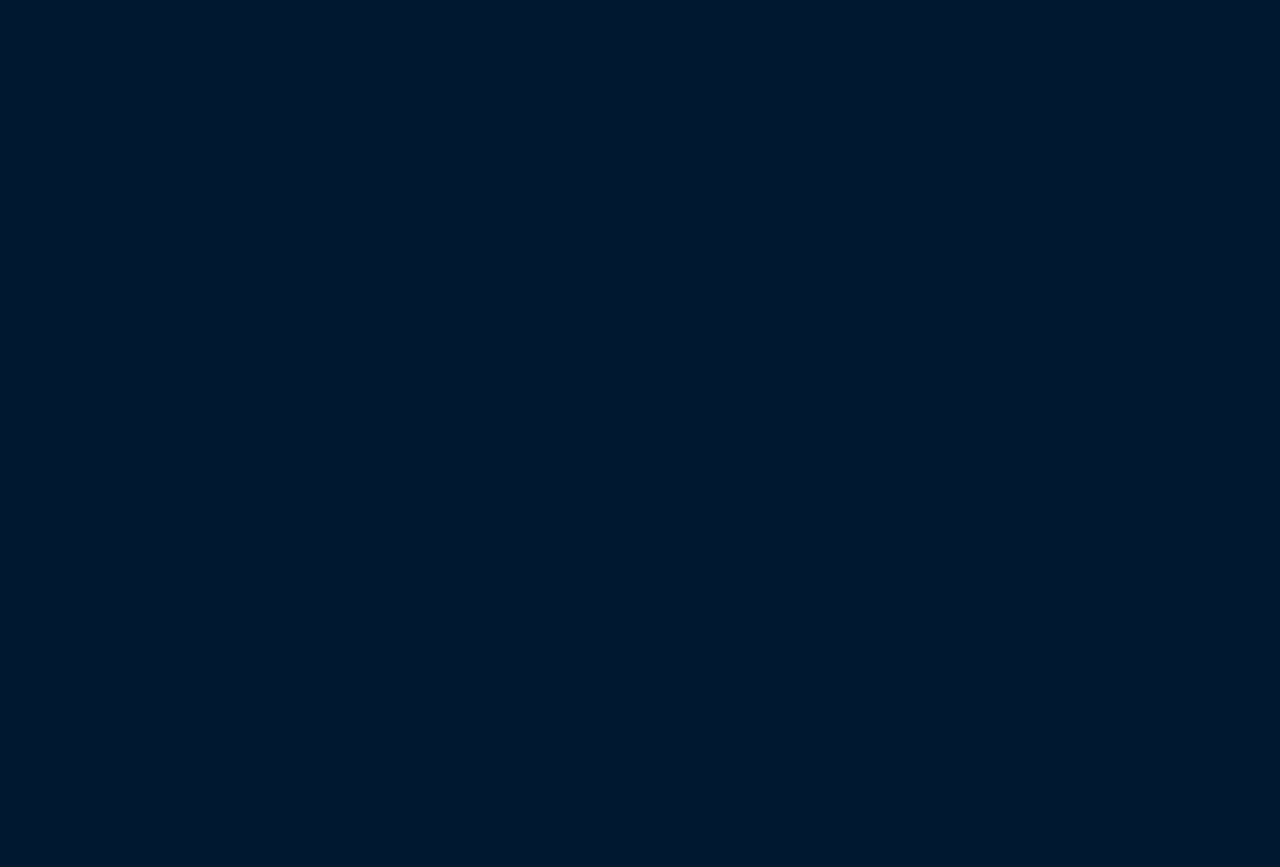
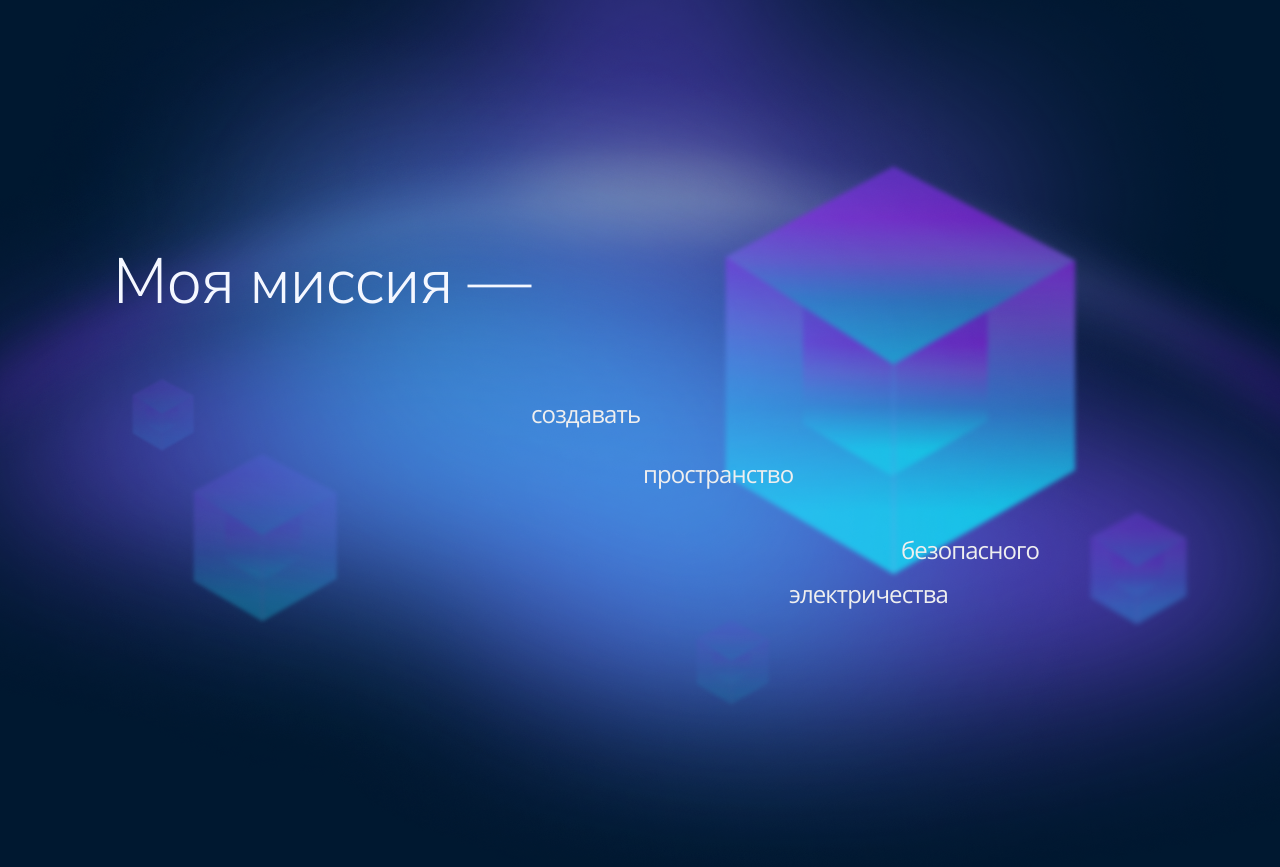
Before and after one commit to sominiac/energy22-new, a React (Vite) app: page / in a window 1280 px wide. Shown: the part 1840-2707 px from the top of the page. Before the commit the page ends 1821 px from the top, so only its background shows below. Built offline with nearby package versions, Linux system fonts and the light colour scheme.

Commit message:
feat(Mission): added new page section

```diff
--- a/src/App.tsx
+++ b/src/App.tsx
@@ -4,6 +4,7 @@ import Welcome from "@/pages/Welcome";
 import About from "@/pages/About";
 import Tags from "@components/ui/Tags";
 import styles from "./styles/app.module.scss";
+import Mission from "@/pages/Mission";
 
 const App = () => {
   return (
@@ -14,6 +15,9 @@ const App = () => {
         <About />
       </Container>
       <Tags className={styles.tagsWrapper} />
+      <Container>
+        <Mission />
+      </Container>
     </>
   );
 };
--- /dev/null
+++ b/src/pages/Mission/index.tsx
@@ -0,0 +1,48 @@
+import Section from "@components/layout/Section";
+import Text from "@components/ui/Text";
+import styles from "./styles/mission.module.scss";
+
+const Mission = () => {
+  return (
+    <Section
+      classNameSection={styles.mission}
+      classNameInner={styles.mission__inner}
+      hasBorder={false}
+      hasBlur={false}
+    >
+      <Text className={styles.mission__title} component="p">
+        Моя миссия —{" "}
+      </Text>
+      <Text
+        className={styles.mission__text}
+        component="p"
+        componentType="text1"
+      >
+        создавать
+      </Text>
+      <Text
+        className={styles.mission__text}
+        component="p"
+        componentType="text1"
+      >
+        пространство
+      </Text>
+      <Text
+        className={styles.mission__text}
+        component="p"
+        componentType="text1"
+      >
+        безопасного
+      </Text>
+      <Text
+        className={styles.mission__text}
+        component="p"
+        componentType="text1"
+      >
+        электричества
+      </Text>
+    </Section>
+  );
+};
+
+export default Mission;
--- /dev/null
+++ b/src/pages/Mission/styles/mission.module.scss
@@ -0,0 +1,57 @@
+@use "@/styles/mixins/fonts.module.scss" as fonts;
+@use "@/styles/variables/colors.module.scss" as variables;
+
+.mission {
+  position: relative;
+
+  &:before {
+    content: url("@assets/images/mission-bg.png");
+    position: absolute;
+    top: -570px;
+    left: 50%;
+    transform: translateX(-50%);
+    z-index: -1;
+  }
+
+  &__inner {
+    padding: 109px 0 142px 113px;
+    position: relative;
+  }
+
+  &__inner:before {
+    content: url("@assets/images/mission-bg1.png");
+    position: absolute;
+    top: -140px;
+    left: 50%;
+    transform: translateX(-50%);
+    z-index: -1;
+  }
+
+  &__inner *:nth-child(2) {
+    margin: 66px 0 0 418px;
+  }
+
+  &__inner *:nth-child(3) {
+    margin: 24px 0 0 530px;
+  }
+
+  &__inner *:nth-child(4) {
+    margin: 40px 0 0 788px;
+  }
+
+  &__inner *:nth-child(5) {
+    margin: 8px 0 0 676px;
+  }
+
+  &__title {
+    @include fonts.H1("NunitoSans");
+    line-height: 150%;
+    letter-spacing: -0.9px;
+  }
+
+  &__text {
+    line-height: 150%;
+    letter-spacing: -0.9px;
+    color: variables.$GRAY_TEXT
+  }
+}
```
Also changed, not shown: src/assets/images/mission-bg.png (added), src/assets/images/mission-bg1.png (added).
